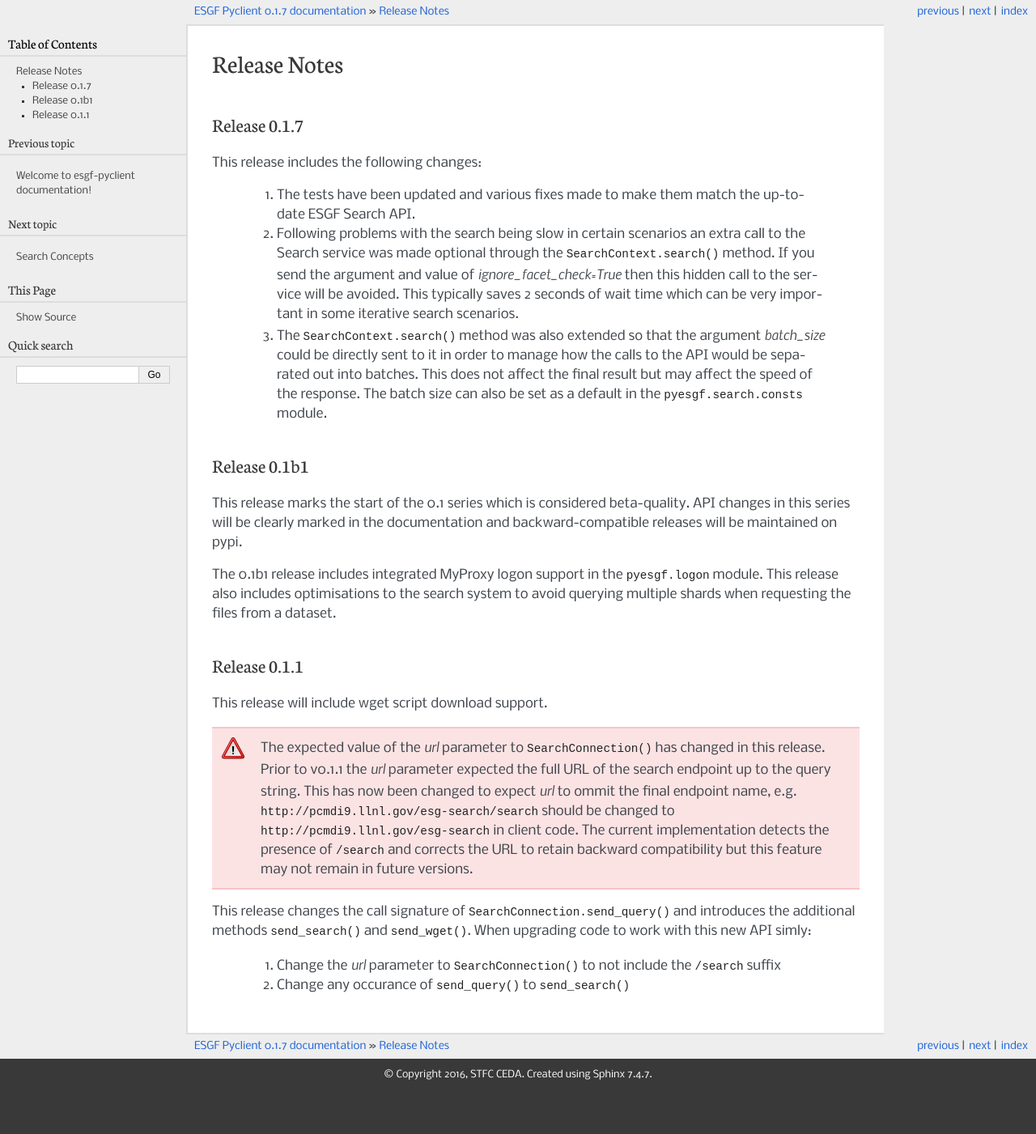
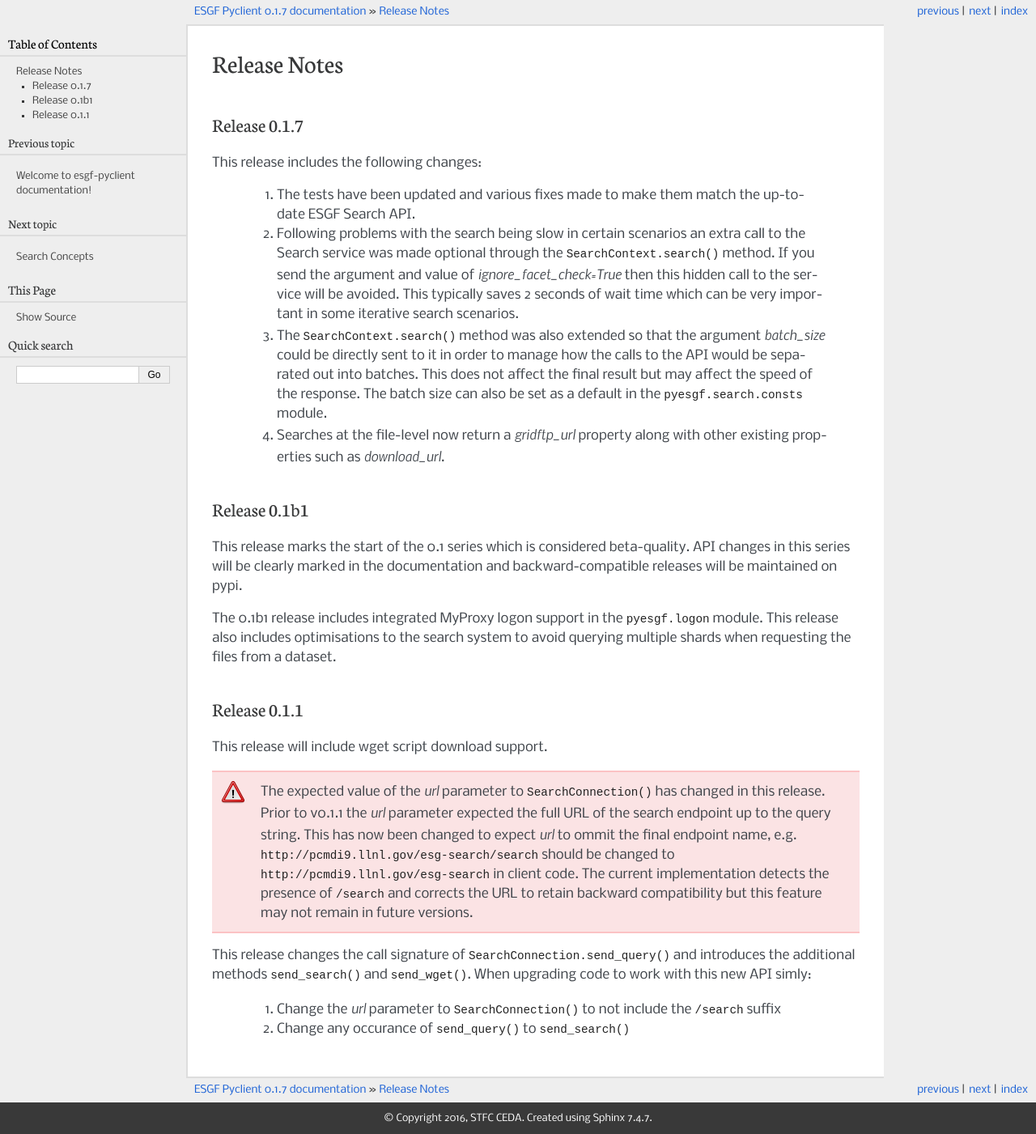
Before and after one commit to ESGF/esgf-pyclient, a Sphinx documentation site: the page built from docs/releases.rst, in a window 1280 px wide. Shown: the whole page at 81% size. Built offline with Sphinx 7.4.7, drawn with Linux system fonts in a browser that asks for light colours; the version number is read from the project's files by our own code; before the commit the page ends 1347 px from its top, so only the background shows below that.

Commit message:
Extended release note to include gridftp_url property.

```diff
--- a/docs/releases.rst
+++ b/docs/releases.rst
@@ -15,6 +15,8 @@ This release includes the following changes:
     directly sent to it in order to manage how the calls to the API would be separated out into batches. This
     does not affect the final result but may affect the speed of the response. The batch size can also be set
     as a default in the :mod:`pyesgf.search.consts` module.
+ 4. Searches at the file-level now return a `gridftp_url` property along with other existing properties such
+    as `download_url`.
 
 Release 0.1b1
 -------------
```
